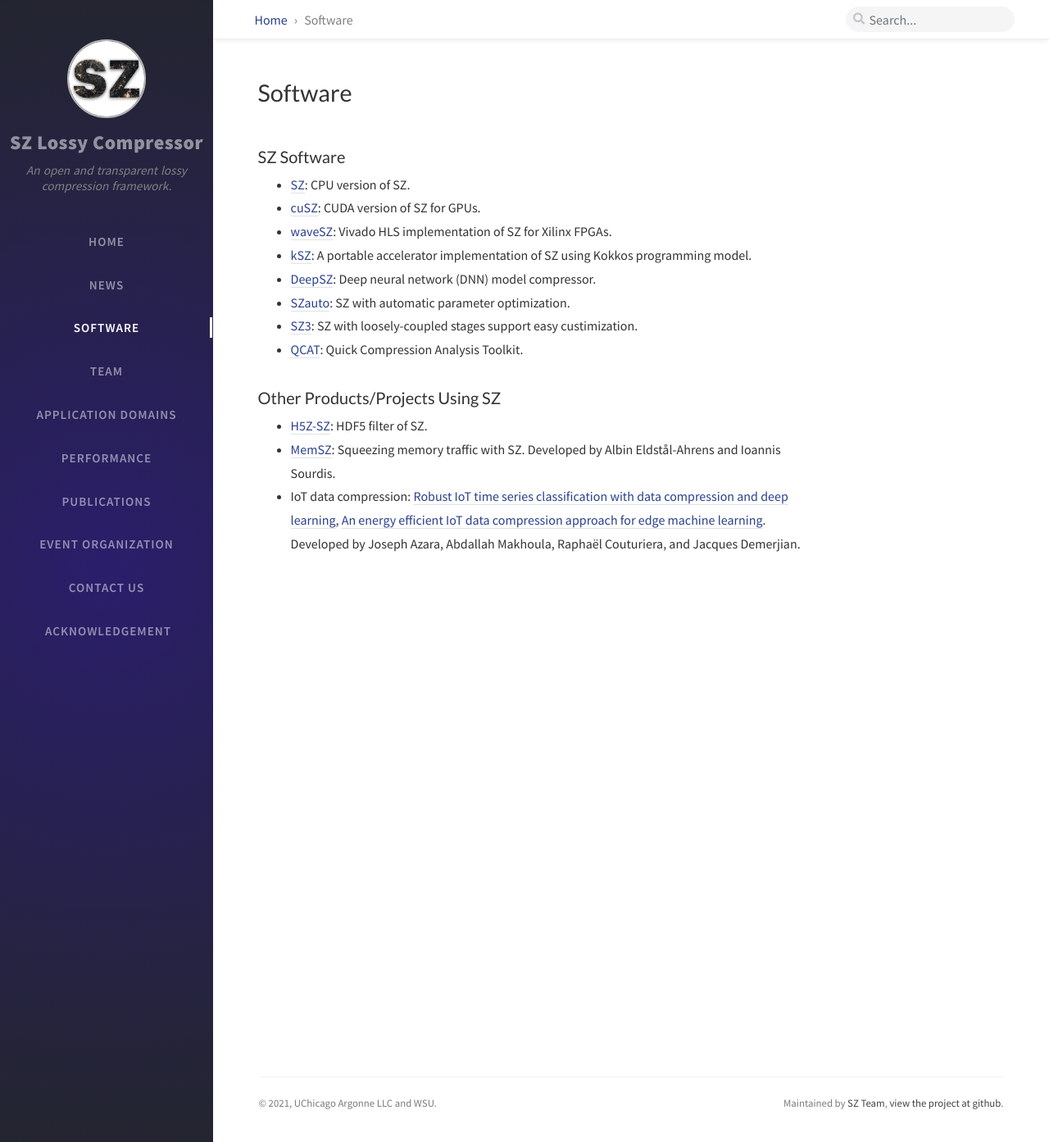
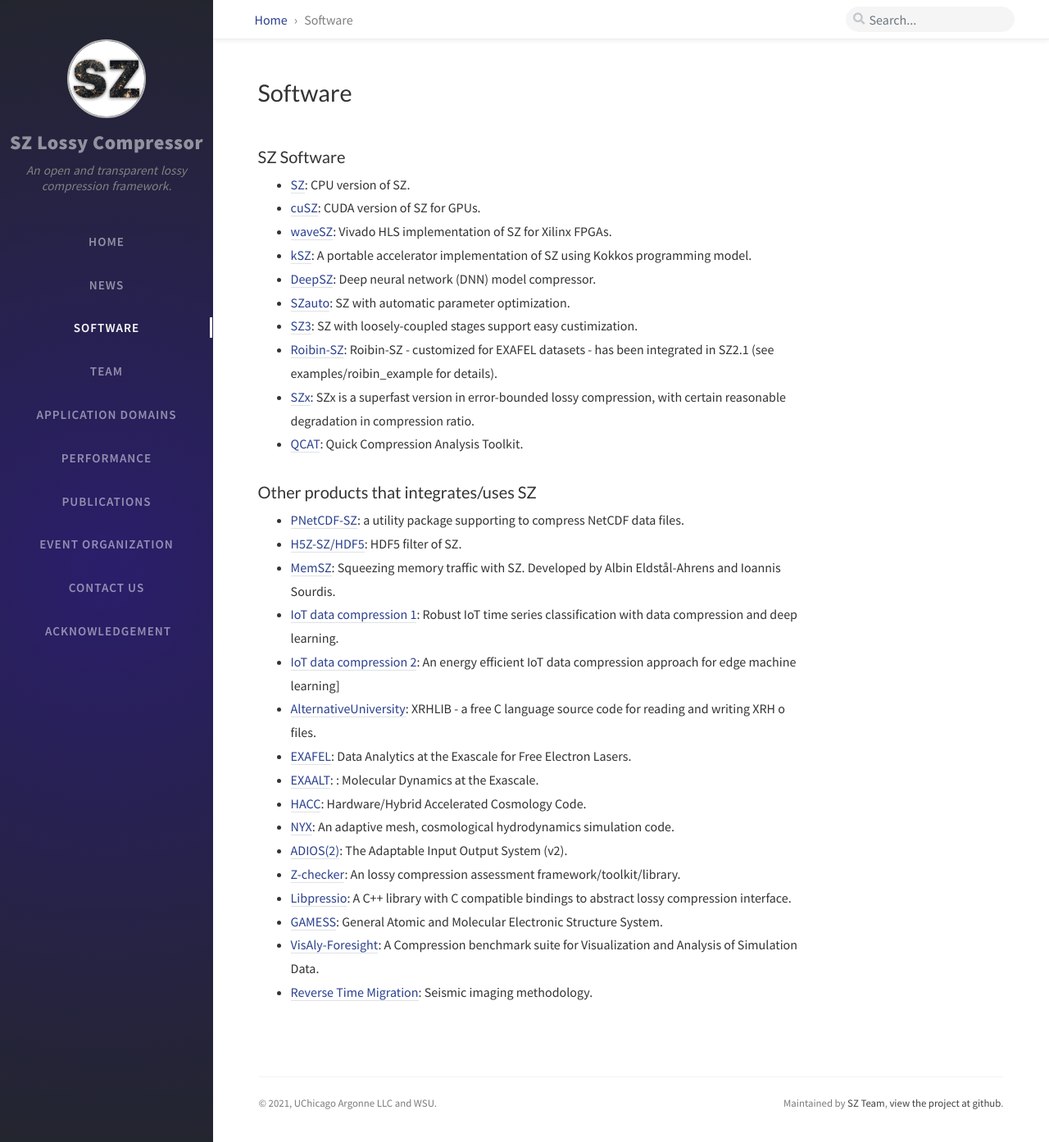
Before and after one commit to szcompressor/szcompressor.github.io, a Jekyll site: the page built from tabs/software.md, in a window 1280 px wide and 1393 px high. Shown: the whole window at 82% size. Built offline with Jekyll 4.4.1, drawn with Linux system fonts in a browser that asks for light colours; nearby versions of some CDN libraries; comment, search, counter and statistics services are not loaded.

Commit message:
add more projects/products

```diff
--- a/tabs/software.md
+++ b/tabs/software.md
@@ -11,10 +11,25 @@
 - [DeepSZ](https://github.com/szcompressor/DeepSZ): Deep neural network (DNN) model compressor.
 - [SZauto](https://github.com/szcompressor/SZauto): SZ with automatic parameter optimization.
 - [SZ3](https://github.com/szcompressor/SZ3): SZ with loosely-coupled stages support easy custimization.
+- [Roibin-SZ](https://github.com/szcompressor/SZ): Roibin-SZ - customized for EXAFEL datasets - has been integrated in SZ2.1 (see examples/roibin_example for details).
+- [SZx](https://github.com/disheng222/SZx): SZx is a superfast version in error-bounded lossy compression, with certain reasonable degradation in compression ratio.
 - [QCAT](https://github.com/szcompressor/qcat): Quick Compression Analysis Toolkit.
 
-<div id="instrument"><h3>Other Products/Projects Using SZ </h3></div>
+<div id="instrument"><h3>Other products that integrates/uses SZ </h3></div>
 
-- [H5Z-SZ](https://github.com/disheng222/H5Z-SZ): HDF5 filter of SZ.
+- [PNetCDF-SZ](https://github.com/Parallel-NetCDF/PnetCDF-SZ): a utility package supporting to compress NetCDF data files.
+- [H5Z-SZ/HDF5](https://github.com/disheng222/H5Z-SZ): HDF5 filter of SZ.
 - [MemSZ](https://dl.acm.org/doi/pdf/10.1145/3424668): Squeezing memory traffic with SZ. Developed by Albin Eldstål-Ahrens and Ioannis Sourdis.
-- IoT data compression: [Robust IoT time series classification with data compression and deep learning](https://www.sciencedirect.com/science/article/abs/pii/S0925231220302939), [An energy efficient IoT data compression approach for edge machine learning](https://www.sciencedirect.com/science/article/pii/S0167739X18331716). Developed by Joseph Azara, Abdallah Makhoula, Raphaël Couturiera, and Jacques Demerjian.
+- [IoT data compression 1](https://www.sciencedirect.com/science/article/abs/pii/S0925231220302939): Robust IoT time series classification with data compression and deep learning.
+- [IoT data compression 2](https://www.sciencedirect.com/science/article/pii/S0167739X18331716): An energy efficient IoT data compression approach for edge machine learning]
+- [AlternativeUniversity](https://alternativeuniversity.net/compsci/raster/stor/xrhlib/): XRHLIB - a free C language source code for reading and writing XRH o files.
+- [EXAFEL](https://www.exascaleproject.org/research-project/exafel/exafel/): Data Analytics at the Exascale for Free Electron Lasers.
+- [EXAALT](https://www.exascaleproject.org/research-project/exaalt/exaalt/): : Molecular Dynamics at the Exascale.
+- [HACC](https://cpac.hep.anl.gov/projects/hacc/): Hardware/Hybrid Accelerated Cosmology Code.
+- [NYX](https://amrex-astro.github.io/Nyx/): An adaptive mesh, cosmological hydrodynamics simulation code.
+- [ADIOS(2)](https://github.com/ornladios/ADIOS2): The Adaptable Input Output System (v2).
+- [Z-checker](https://github.com/CODARcode/Z-checker): An lossy compression assessment framework/toolkit/library.
+- [Libpressio](https://github.com/CODARcode/libpressio): A C++ library with C compatible bindings to abstract lossy compression interface.
+- [GAMESS](https://www.msg.chem.iastate.edu/GAMESS/): General Atomic and Molecular Electronic Structure System.
+- [VisAly-Foresight](https://github.com/lanl/VizAly-Foresight): A Compression benchmark suite for Visualization and Analysis of Simulation Data.
+- [Reverse Time Migration](https://wiki.seg.org/wiki/Reverse_time_migration): Seismic imaging methodology.
```
Also changed, not shown: tabs/news.md (+1 -0 lines).
